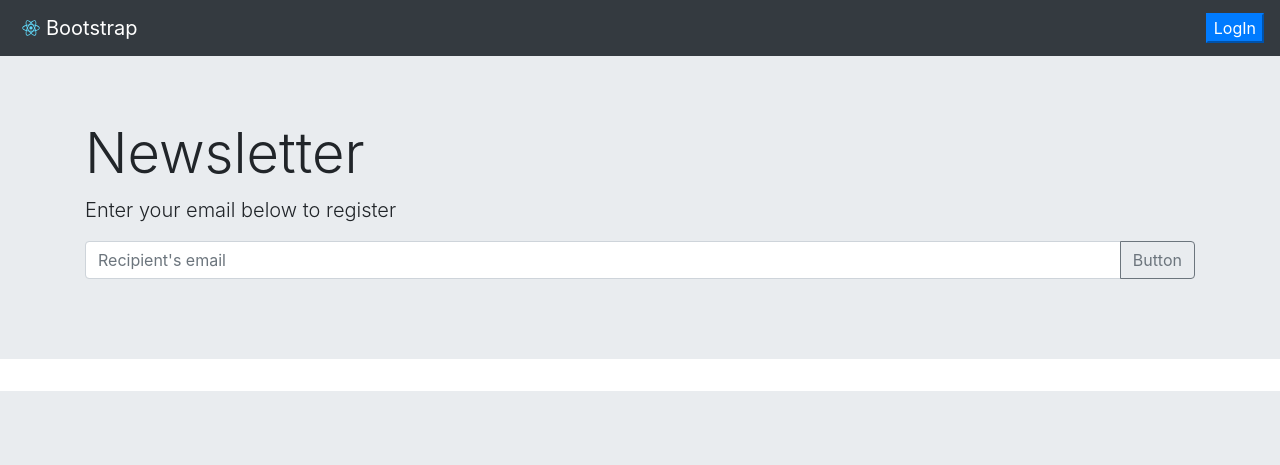
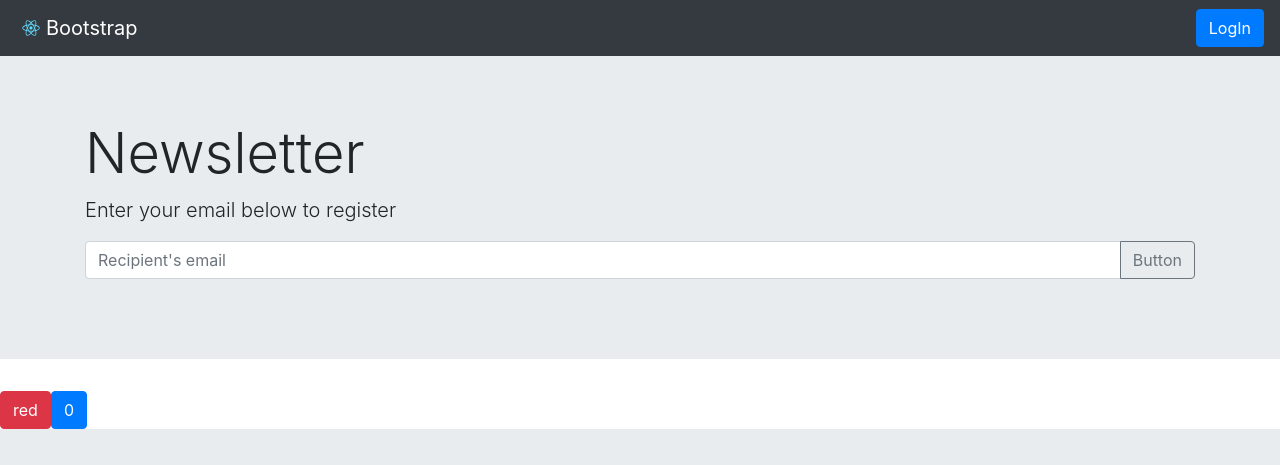
Before and after one commit to marctanas/frontend, a React (Create React App) app: page / in a window 1280 px wide. Shown: the top 465 px of the page. Built offline with nearby package versions, Linux system fonts and the light colour scheme.

Commit message:
addCounterButton.js

```diff
--- a/src/App.js
+++ b/src/App.js
@@ -1,7 +1,7 @@
 import React from 'react';
 import Button from './Button.js';
 import ColorButton from './ColorButton.js';
-
+import CounterButton from './CounterButton.js';
 import Card from './Card.js';
 import Jumbotron from './Jumbotron.js';
 import NavBar from './NavBar.js';
@@ -37,6 +37,9 @@ const App = () => {
           <NewsletterForm />
         </Jumbotron>
 
+        <ColorButton></ColorButton>
+        <CounterButton></CounterButton>
+
         <Jumbotron
           title="Featured Products"
           description="Check out these latest trendy items"
--- a/src/ColorButton.js
+++ b/src/ColorButton.js
@@ -3,12 +3,19 @@ import React, { useState } from 'react';
 const ColorButton = () => {
 
 
-    const [state, setState] = useState(   // [state, ?]
+    const [state, setState] = useState(   //[state, setState]     - useState will return an array
         {
             label: 'red',
             className: 'btn-danger'
         }
-    )
+    ) // [state, ?]
+
+    // can create a different state
+    // const [width, setWidth] = useState(
+    //     {
+
+    //     }
+    // )
 
     const changeColor = () => {
 
@@ -34,7 +41,9 @@ const ColorButton = () => {
     return (
         <button
             onClick={changeColor}
-            className={`btn ${state.className}`}>{state.label}</button>
+            className={`btn ${state.className}`}>
+                {state.label}
+        </button>
     )
 }
 
--- /dev/null
+++ b/src/CounterButton.js
@@ -0,0 +1,35 @@
+import React, { useState } from 'react';
+
+const CounterButton = () => {
+
+    const [state, setState] = useState(
+        {
+            label: 0,
+        }
+    )
+
+    const countUp = () => {
+
+        // create a new variable for the new state
+        let newLabel = state.label + 1;
+
+        // update the state using setState
+        setState(
+            {
+                label: newLabel,
+            }
+        )
+
+    }
+
+    return (
+        <button
+            onClick={countUp}
+            className={`btn btn-primary`}>
+                {state.label}
+        </button>
+    )
+}
+
+
+export default CounterButton;
--- a/src/NavBar.js
+++ b/src/NavBar.js
@@ -20,7 +20,7 @@ const NavBar = () => {
                 className="btn-primary">
                     LogIn
                 </Button> */}
-                <button onClick={promptLogin} className="butn btn-primary">
+                <button onClick={promptLogin} className="btn btn-primary">
                         LogIn
                 </button>
 
```
